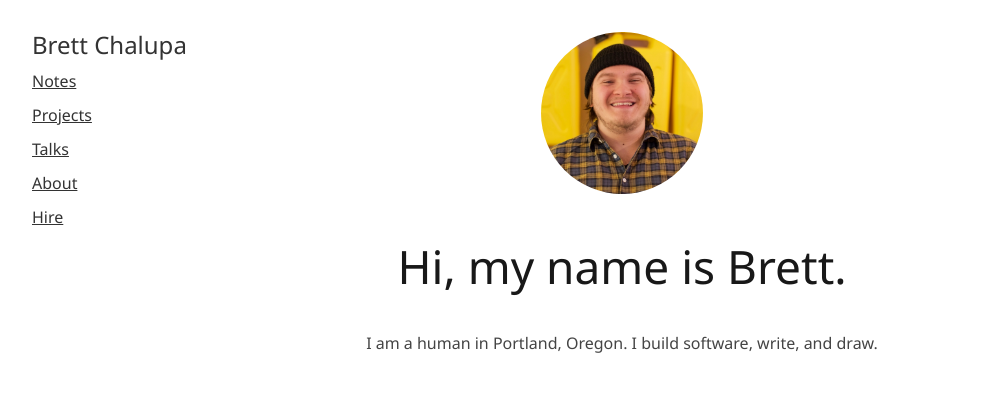
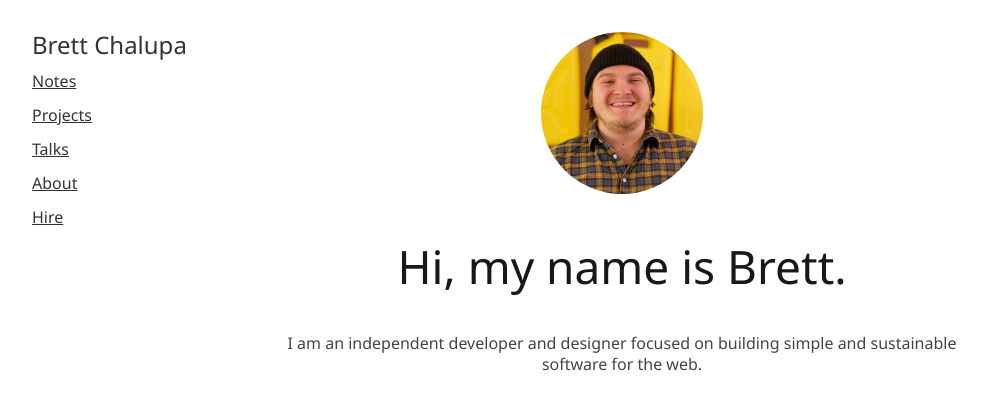
Before and after one commit to brettchalupa/brettchalupa.github.io, a Jekyll site: the page built from index.html, in a window 1280 px wide. Shown: the top 410 px of the page, without its empty margins (138-1125 px from the left). Built offline with Jekyll 4.4.1, drawn with Linux system fonts in a browser that asks for light colours; a script that is not in the unit is left out.

Commit message:
Update home page tagline
This better reflects how I am looking at what I do these days.

```diff
--- a/index.html
+++ b/index.html
@@ -9,7 +9,9 @@
 
     <h1>Hi, my name is Brett.</h1>
 
-    <p>I am a human in Portland, Oregon. I build software, write, and
-    draw.</p>
+    <p>
+      I am an independent developer and designer focused on building
+      simple and sustainable software for the web.
+    </p>
   </div>
 </div>
```
